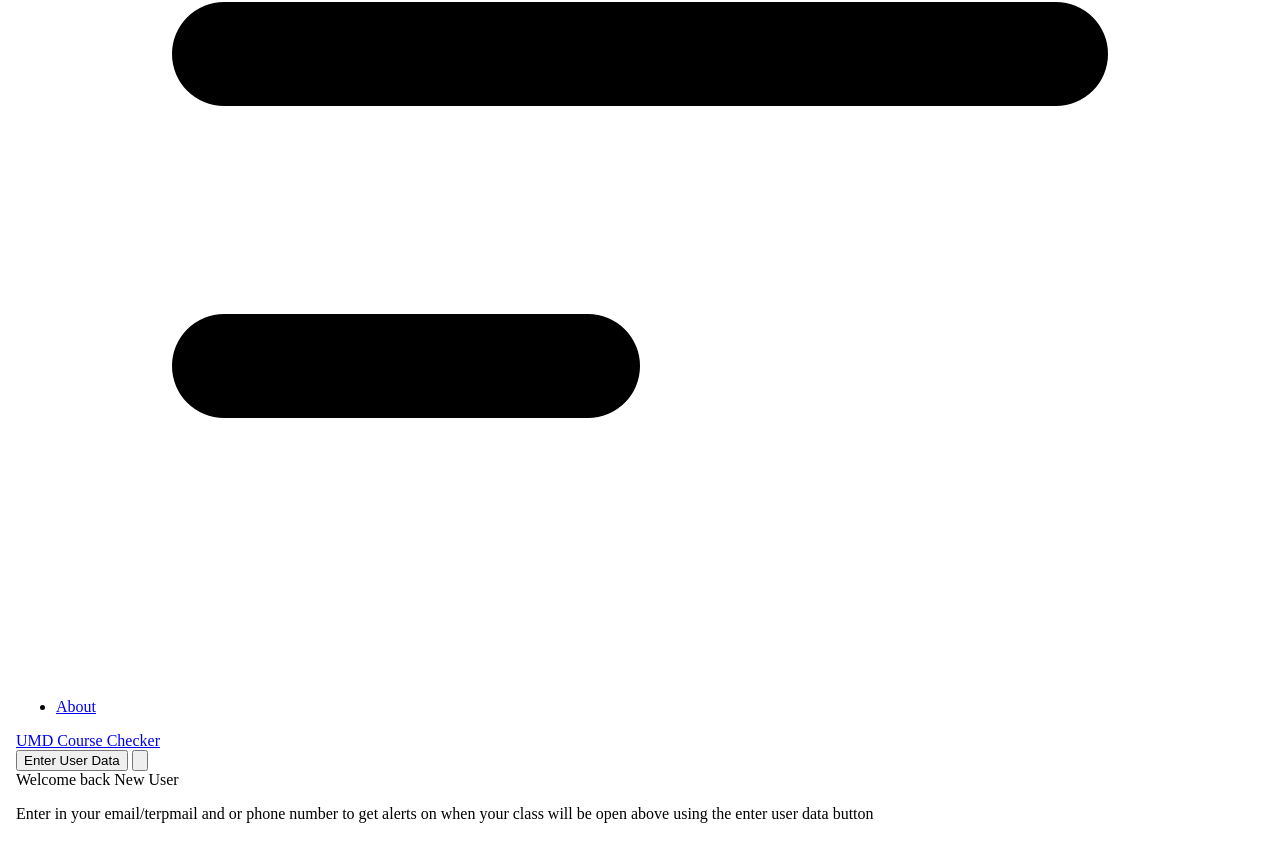
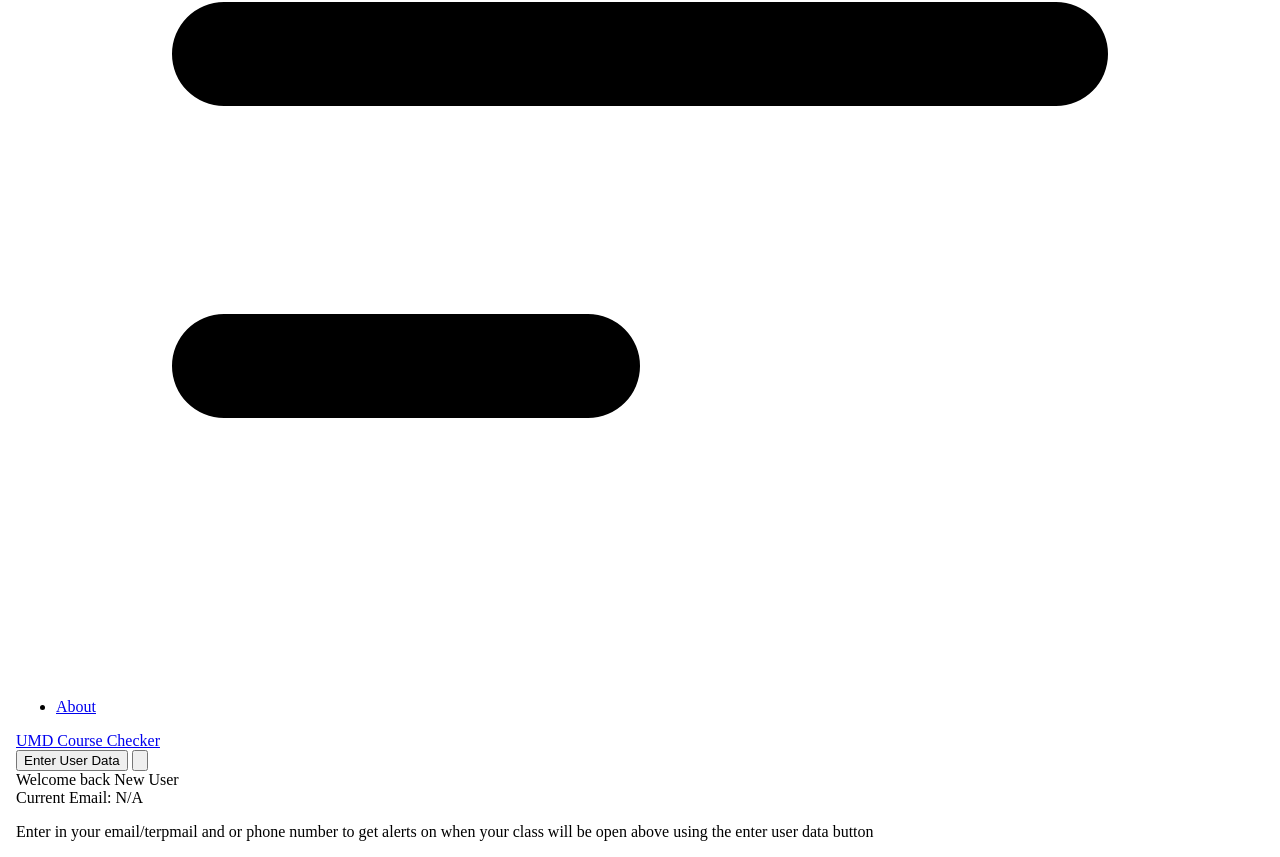
Before and after one commit to ChuckVisuals/UMD-Course-Checker, a SvelteKit app in the folder my-app/: page /user in a window 1280 px wide. Shown: the part 578-1435 px from the top of the page. Built offline with nearby package versions, Linux system fonts and the light colour scheme; no server answers; the database is empty.

Commit message:
added_profile_support_fixes

```diff
--- a/my-app/src/routes/user/+page.svelte
+++ b/my-app/src/routes/user/+page.svelte
@@ -157,11 +157,9 @@
   <div class="p-14 text-2xl">
     Welcome back {name}
   </div>
-  {#if user_found}
-    <div class="px-14 py-14 text-2xl">
-      Current Email: {email}
-    </div>
-  {/if}
+  <div class="px-14 py-14 text-2xl">
+    Current Email: {email}
+  </div>
 
   {#if !user_found}
     <div class="py-52 px-20 flex justify-center text-xl">
```
